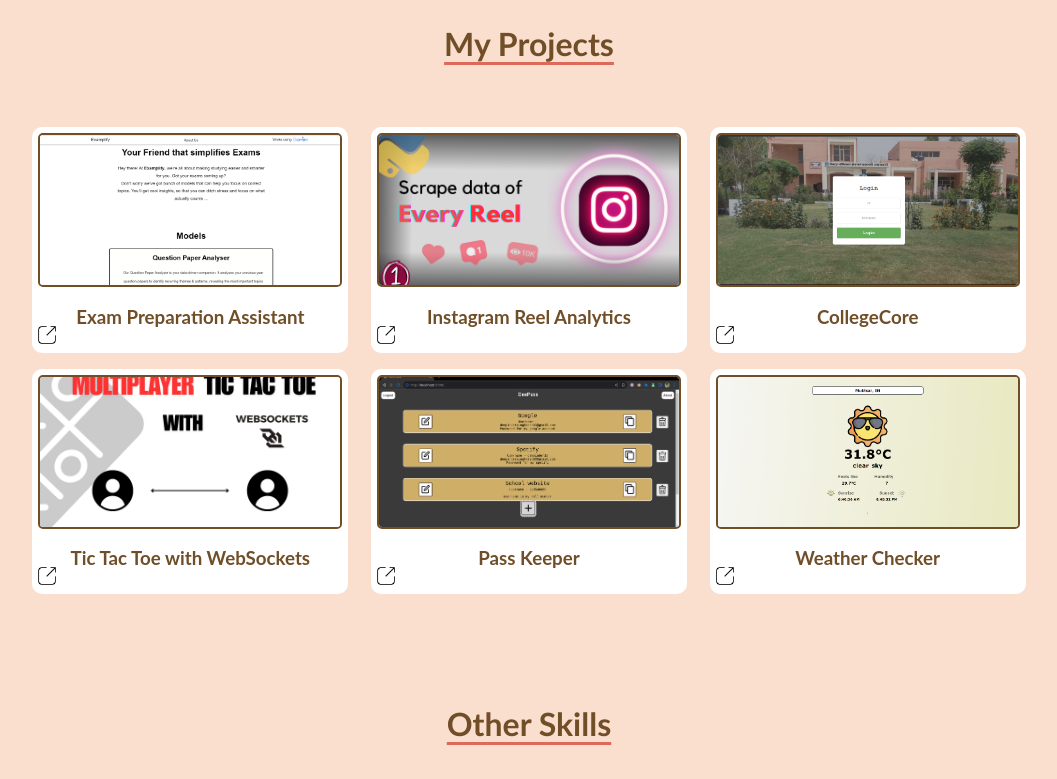
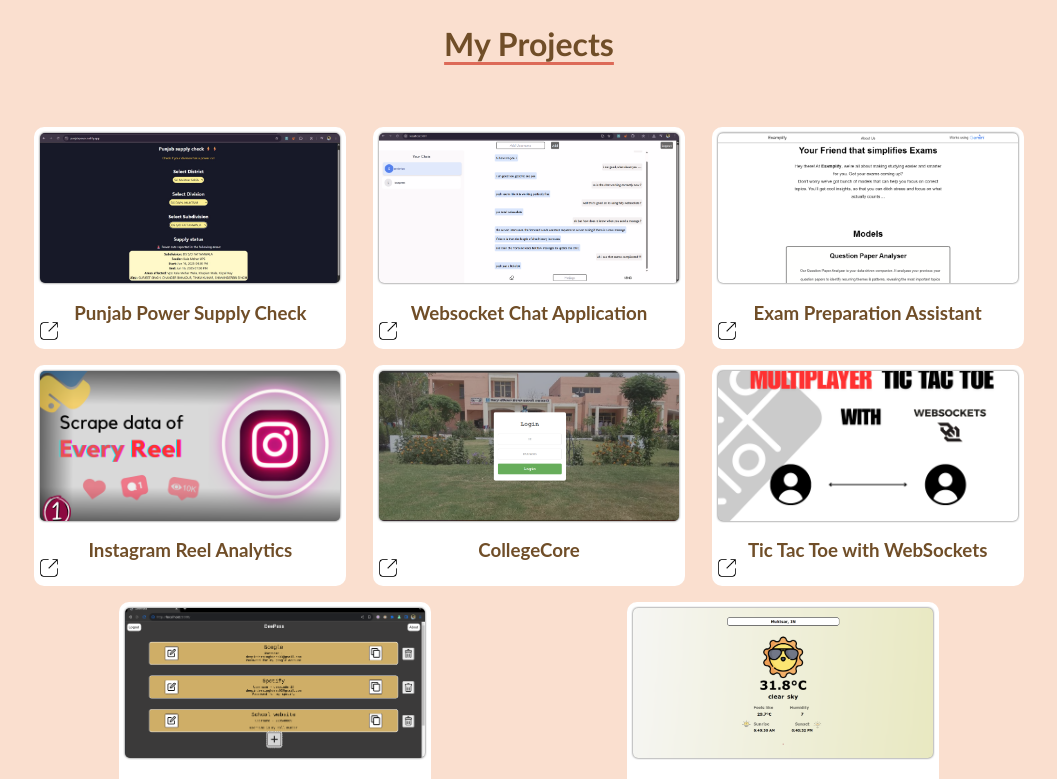
Before and after one commit to BigBrar/My-Portfolio-Site, a React (Create React App) app: page / in a window 1280 px wide. Shown: the part 1180-1959 px from the top of the page, without its empty margins (111-1168 px from the left). Built offline with nearby package versions, Linux system fonts and the light colour scheme.

Commit message:
Added new showcase projects.
- two new projects added
- hosted profile image somewhere so it loads faster.

```diff
--- a/src/components/Introduction.js
+++ b/src/components/Introduction.js
@@ -27,7 +27,8 @@ export default function Introduction({styles, Image}){
             {/* <img className={styles.profileImg} src={Image} alt='Profile photo'/> */}
             <div id='ImageDiv' className={styles.ImageDiv}>
             </div>
-                <img className={styles.newProfileImg} src={ImageNew} alt='Profile photo'/>
+                {/* <img className={styles.newProfileImg} src={ImageNew} alt='Profile photo'/> */}
+                <img className={styles.newProfileImg} src="https://res.cloudinary.com/dzfmbmuoo/image/upload/v1741926297/profile1_k4wvey.png" alt='Profile photo'/>
           </div>
           <div className={styles.profileDesc}>
             <h2>I am <span className={styles.textBeautify}>Deepinder</span>, an enthusiastic <span className={styles.textBeautify}> Web Developer</span></h2>
--- a/src/components/section 4/Projects.js
+++ b/src/components/section 4/Projects.js
@@ -7,11 +7,27 @@ import Project3 from '../../assets/project3Screenshot.png'
 import Project4 from '../../assets/project4Screenshot.png'
 import Project5 from '../../assets/project5Screenshot.png'
 import Project6 from '../../assets/project6Screenshot.png'
+import Project7 from '../../assets/project7Screenshot.jpeg'
+import Project8 from '../../assets/project8Screenshot.png'
 
 export default function Projects(){
     const description1 = `ExamPlify is an innovative web application designed to revolutionize how students approach exam preparation through data-driven insights. At its core, the platform features a sophisticated Question Paper Analyzer that employs advanced analytics to process historical examination papers, identifying patterns and predicting high-probability topics for upcoming exams. By analyzing multiple PDF documents and images of past papers, the system generates increasingly accurate predictions, helping students focus their study efforts on topics most likely to appear in their examinations. The application comprises three specialized modules, with the Question Paper Analyzer being the cornerstone feature that develops more precise predictions with each additional paper processed. ExamSmart's intuitive design and powerful analytical capabilities empower students to make informed decisions about their study strategies, ultimately optimizing their exam preparation time and enhancing their potential for academic success.`
     const description2 = `This project is a web scraping tool that helps you understand how Instagram Reels are performing for any public profile. Simply input a username, and the tool automatically goes through all their Reels, collecting the number of views, likes, and comments for each Reel. Using browser automation, it smoothly navigates through Instagram (without needing manual login) and gathers these engagement metrics from every Reel on the profile. The tool then neatly packages all this statistical data into a JSON format, organizing the Reels from lowest to highest engagement. Whether you're a content creator wanting to understand what works best or just curious about Reel performance patterns, this tool makes it easy to get these insights without the manual work of checking each Reel individually.`
     const projects = [
+        {
+            title:'Punjab Power Supply Check',
+            description:`Punjab Power Cut Tracker is a practical web application developed to make real-time electricity supply information easily accessible to residents across Punjab. The project replicates and extends the core functionality of the official PSPCL mobile app—specifically the power supply status feature—into a user-friendly web interface that requires no installation or login. By reverse-engineering the app's network requests, the backend captures and utilizes a secure tokenId to fetch live data from PSPCL’s internal API, delivering up-to-date outage information based on district, division, and subdivision selections.`,
+            techStack:['Frontend: React', 'Backend: Flask', 'API: PSPCL'],
+            image:Project7,
+            sourceCode:'https://github.com/BigBrar/pspcl-power-supply-check'
+        },
+        {
+            title:'Websocket Chat Application',
+            description:`Step into a world of instant connection with this real-time chat application. Designed for seamless communication, it offers a secure login system, allowing users to effortlessly connect and engage in live conversations. Experience immediate message delivery, where every word shared is instantly visible to the recipient. The application intelligently manages chat histories, storing messages along with details like sender, receiver, and timestamps, ensuring your conversations are always organized and easily accessible. Stay constantly updated with a built-in ping mechanism that actively checks for new messages, keeping your chats fresh and responsive. Planned future enhancements include comprehensive user profile management and support for multimedia messages, aiming to enrich your interactive experience even further.`,
+            techStack:['Frontend: React', 'Backend: Websocket Flask', 'Technology: Websockets'],
+            image:Project8,
+            sourceCode:'https://github.com/BigBrar/websocket-chat-web'
+        },
         {
             title:'Exam Preparation Assistant',
             description:description1,
@@ -55,6 +71,7 @@ export default function Projects(){
             sourceCode:'https://github.com/BigBrar/Beautiful-weather-web'
         },
 
+
     ]
     return (
         <div className={classes.sectionContainer}>
--- a/src/components/section 4/projects.module.css
+++ b/src/components/section 4/projects.module.css
@@ -167,7 +167,8 @@ button:hover{
     width: 300px;
     height: 150px;
     border-radius: 5px;
-    border-style: solid;
+    /* border-style: solid; */
+    filter: drop-shadow(-0px 0px 1px #555);
     object-fit: cover;
     border-width: 2px;
 }
```
Also changed, not shown: src/assets/project7Screenshot.jpeg (added), src/assets/project8Screenshot.png (added).
